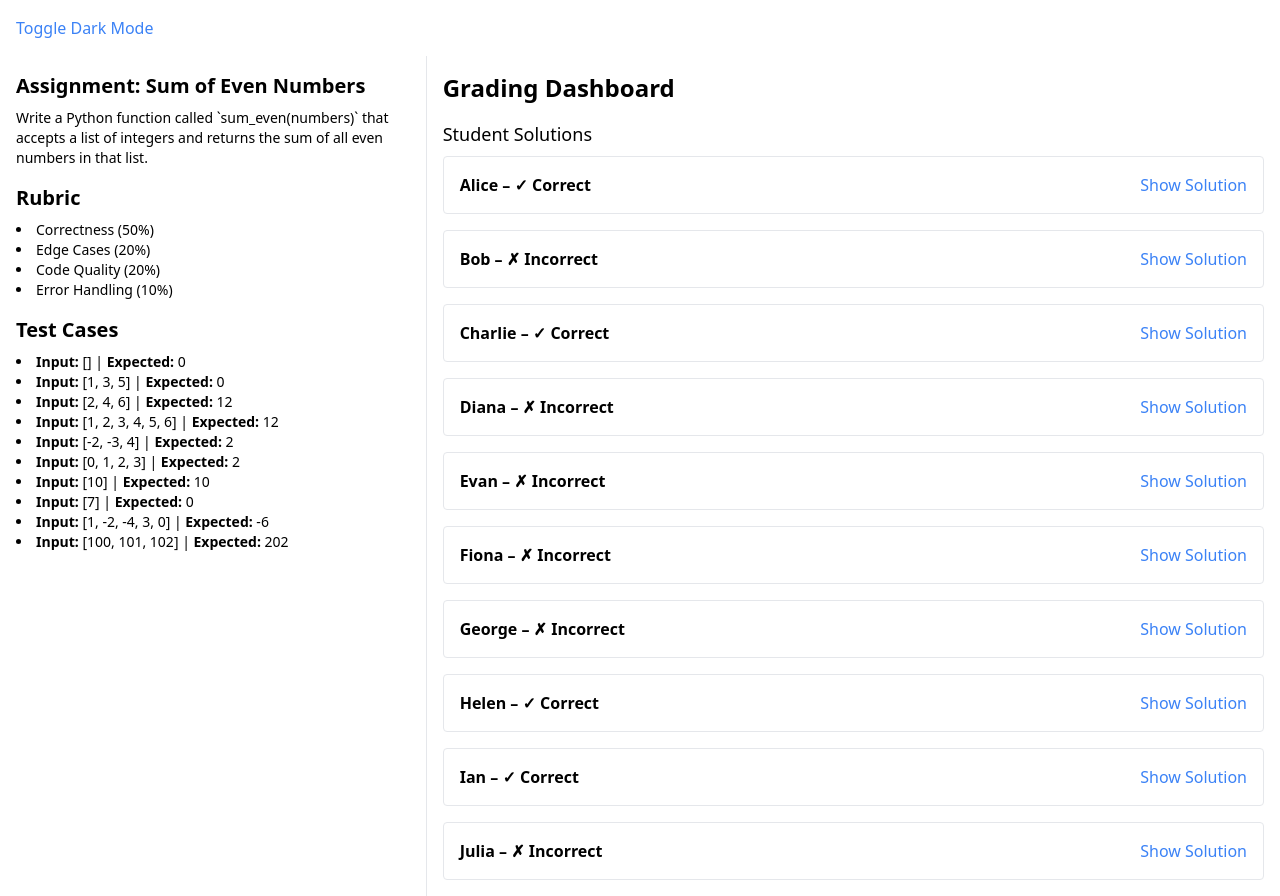
After one commit to EyadAbouKer/grAIder, a Flask app: page /grading_dashboard in a window 1280 px wide. The commit adds this page. Run offline with Flask 3, Linux system fonts and the light colour scheme; some libraries are stand-ins or nearby versions.

Commit message:
creating grading dashboard

```diff
--- a/app.py
+++ b/app.py
@@ -7,9 +7,51 @@ api_key = os.getenv('API_KEY')
 
 app = Flask(__name__)
 
-@app.route('/')
+@app.route("/")
 def home():
-    return render_template('index.html')
+    return render_template("index.html")
 
-if __name__ == '__main__':
+@app.route("/grading_dashboard")
+def grading_dashboard():
+    assignment = {
+        "title": "Sum of Even Numbers",
+        "description": "Write a Python function called `sum_even(numbers)` that accepts a list of integers and returns the sum of all even numbers in that list.",
+        "rubric": {
+            "Correctness": 50,
+            "Edge Cases": 20,
+            "Code Quality": 20,
+            "Error Handling": 10
+        }
+    }
+
+    test_cases = [
+        {"input": "[]", "expected": "0"},
+        {"input": "[1, 3, 5]", "expected": "0"},
+        {"input": "[2, 4, 6]", "expected": "12"},
+        {"input": "[1, 2, 3, 4, 5, 6]", "expected": "12"},
+        {"input": "[-2, -3, 4]", "expected": "2"},
+        {"input": "[0, 1, 2, 3]", "expected": "2"},
+        {"input": "[10]", "expected": "10"},
+        {"input": "[7]", "expected": "0"},
+        {"input": "[1, -2, -4, 3, 0]", "expected": "-6"},
+        {"input": "[100, 101, 102]", "expected": "202"}
+    ]
+
+    students = [
+        {"name": "Alice", "solution": "def sum_even(numbers):\n    return sum(x for x in numbers if x % 2 == 0)", "correct": True, "annotation": "Correct solution."},
+        {"name": "Bob", "solution": "def sum_even(numbers):\n    total = 0\n    for x in numbers:\n        if x % 2 == 1:\n            total += x\n    return total", "correct": False, "annotation": "Checks for odd numbers instead of even."},
+        {"name": "Charlie", "solution": "def sum_even(numbers):\n    total = 0\n    for num in numbers:\n        if num % 2 == 0:\n            total += num\n    return total", "correct": True, "annotation": "Correct solution."},
+        {"name": "Diana", "solution": "def sum_even(numbers)  # Missing colon here\n    total = 0\n    for x in numbers:\n        if x % 2 == 0:\n            total += x\n    return total", "correct": False, "annotation": "Syntax error: Missing colon in function definition."},
+        {"name": "Evan", "solution": "def sum_even(numbers):\n    count = 0\n    for num in numbers:\n        if num % 2 == 0:\n            count += 1  # Wrong: should add the number, not count it.\n    return count", "correct": False, "annotation": "Counts even numbers instead of summing their values."},
+        {"name": "Fiona", "solution": "def sum_even(numbers):\n    total = 0\n    for num in numbers:\n        if num > 0 and num % 2 == 0:  # Faulty: Excludes negative even numbers.\n            total += num\n    return total", "correct": False, "annotation": "Only sums positive even numbers, ignoring negatives."},
+        {"name": "George", "solution": "def sum_even(numbers):\n    return sum(numbers)  # No condition; adds every number.", "correct": False, "annotation": "Sums all numbers regardless of even/odd."},
+        {"name": "Helen", "solution": "def sum_even(numbers):\n    even_numbers = []\n    for num in numbers:\n        if num % 2 == 0:\n            even_numbers.append(num)\n    result = 0\n    for even in even_numbers:\n        result += even\n    return result", "correct": True, "annotation": "Correct solution (verbose but clear)."},
+        {"name": "Ian", "solution": "def sum_even(numbers):\n    if not numbers:\n        return 0\n    head = numbers[0]\n    tail = numbers[1:]\n    if head % 2 == 0:\n        return head + sum_even(tail)\n    else:\n        return sum_even(tail)", "correct": True, "annotation": "Correct recursive solution."},
+        {"name": "Julia", "solution": "def sum_even(numbers):\n    total = 0\n    for num in numbers:\n        # This condition is intended to check evenness but is flawed.\n        if (num / 2) % 2 == 0:\n            total += num\n    return total", "correct": False, "annotation": "Faulty condition using division leads to wrong results."}
+    ]
+
+    return render_template("grading_dashboard.html", assignment=assignment, test_cases=test_cases, students=students)
+
+
+if __name__ == "__main__":
     app.run(debug=True)
--- a/templates/base.html
+++ b/templates/base.html
@@ -16,19 +16,33 @@
         }
     </script>
     </head>
-<body class="bg-white dark:bg-gray-900 text-gray-900 dark:text-gray-100 transition-colors duration-300">
-  <!-- Dark Mode Toggle Button -->
-  <button id="dark-toggle" class="p-2 m-4 bg-gray-200 dark:bg-gray-700 rounded">
-    Toggle Dark Mode
-  </button>
+<body class="bg-white dark:bg-gray-900 text-black dark:text-white">
+    <header class="p-4">
+      <button id="darkModeToggle" class="text-blue-500 hover:underline">Toggle Dark Mode</button>
+    </header>
+    <main>
+      {% block content %}{% endblock %}
+    </main>
+    <script>
+      // Toggle dark mode
+      const toggleButton = document.getElementById('darkModeToggle');
+      toggleButton.addEventListener('click', () => {
+        const html = document.documentElement;
+        if (html.classList.contains('dark')) {
+          html.classList.remove('dark');
+          localStorage.setItem('darkMode', 'disabled');
+        } else {
+          html.classList.add('dark');
+          localStorage.setItem('darkMode', 'enabled');
+        }
+      });
 
-  {% block content %}{% endblock %}
-
-  <script>
-    // Toggle the "dark" class on the root element when the button is clicked
-    const toggleButton = document.getElementById('dark-toggle');
-    toggleButton.addEventListener('click', () => {
-      document.documentElement.classList.toggle('dark');
+      // Apply dark mode on page load
+      document.addEventListener('DOMContentLoaded', () => {
+        const darkMode = localStorage.getItem('darkMode');
+        if (darkMode === 'enabled') {
+          document.documentElement.classList.add('dark');
+        }
       });
     </script>
 </body>
--- /dev/null
+++ b/templates/grading_dashboard.html
@@ -0,0 +1,106 @@
+{% extends "base.html" %}
+
+{% block title %}Grading Dashboard{% endblock %}
+
+{% block content %}
+<!-- Overall container -->
+<div class="flex">
+  <!-- Left Section -->
+  <div class="w-1/3 border-r border-gray-200 dark:border-gray-700 p-4">
+    <!-- Assignment Description -->
+    <div class="mb-4">
+      <h2 class="text-xl font-semibold">Assignment: {{ assignment.title }}</h2>
+      <p class="mt-2 text-sm">{{ assignment.description }}</p>
+    </div>
+
+    <!-- Rubric -->
+    <div class="mb-4">
+      <h2 class="text-xl font-semibold">Rubric</h2>
+      <ul class="mt-2 list-disc list-inside text-sm">
+        {% for criterion, weight in assignment.rubric.items() %}
+        <li>{{ criterion }} ({{ weight }}%)</li>
+        {% endfor %}
+      </ul>
+    </div>
+
+    <!-- Test Cases -->
+    <div>
+      <h2 class="text-xl font-semibold">Test Cases</h2>
+      <ul class="mt-2 list-disc list-inside text-sm">
+        {% for test_case in test_cases %}
+        <li><strong>Input:</strong> {{ test_case.input }} | <strong>Expected:</strong> {{ test_case.expected }}</li>
+        {% endfor %}
+      </ul>
+    </div>
+  </div>
+
+  <!-- Right Section -->
+  <div class="w-2/3 p-4">
+    <!-- Grading Dashboard Header -->
+    <h2 class="text-2xl font-bold mb-4">Grading Dashboard</h2>
+
+    <!-- Student Solutions -->
+    <div>
+      <h3 class="text-lg font-medium mb-2">Student Solutions</h3>
+      <ul class="space-y-4">
+        {% for student in students %}
+        <li class="border rounded p-4 hover:shadow-lg transition-shadow duration-300">
+          <div class="flex justify-between items-center">
+            <h4 class="font-semibold">{{ student.name }} – {{ '✓ Correct' if student.correct else '✗ Incorrect' }}</h4>
+            <button class="text-blue-500 hover:underline" onclick="toggleCode('student-{{ loop.index }}', this)">
+              Show Solution
+            </button>
+          </div>
+          <div id="student-{{ loop.index }}" class="hidden mt-2 transition-all duration-300 overflow-hidden">
+            <pre class="bg-gray-100 dark:bg-gray-800 p-2 rounded text-sm">{{ student.solution }}</pre>
+            <p class="text-sm text-gray-600 mt-2">{{ student.annotation }}</p>
+          </div>
+        </li>
+        {% endfor %}
+      </ul>
+    </div>
+  </div>
+</div>
+
+<script>
+  // Toggle visibility of student code and update button text
+  function toggleCode(id, button) {
+    const element = document.getElementById(id);
+    if (element.classList.contains('hidden')) {
+      element.classList.remove('hidden');
+      element.style.maxHeight = element.scrollHeight + "px"; // Smooth expand
+      button.textContent = "Hide Solution";
+    } else {
+      element.style.maxHeight = "0"; // Smooth collapse
+      element.addEventListener('transitionend', () => element.classList.add('hidden'), { once: true });
+      button.textContent = "Show Solution";
+    }
+  }
+
+  // Preserve dark mode across pages
+  document.addEventListener('DOMContentLoaded', () => {
+    const darkMode = localStorage.getItem('darkMode');
+    if (darkMode === 'enabled') {
+      document.documentElement.classList.add('dark');
+    }
+  });
+</script>
+
+<style>
+  /* Smooth animations for expanding/collapsing */
+  .hidden {
+    max-height: 0;
+    opacity: 0;
+    transition: max-height 0.3s ease, opacity 0.3s ease;
+  }
+
+  .hidden:not(.hidden) {
+    opacity: 1;
+  }
+
+  /* Hover effect for containers */
+  li:hover {
+    background-color: rgba(0, 0, 0, 0.05);
+  }
+</style>
+{% endblock %}
--- a/templates/index.html
+++ b/templates/index.html
@@ -8,5 +8,11 @@
   <p class="mt-2">
     This page supports both dark and light modes using Tailwind CSS.
   </p>
+
+  <!-- Button to Grading Dashboard -->
+  <a href="{{ url_for('grading_dashboard') }}"
+     class="inline-block mt-4 px-4 py-2 bg-blue-600 text-white rounded hover:bg-blue-700">
+    Go to Grading Dashboard
+  </a>
 </div>
 {% endblock %}
```
Lines whose indentation alone changed are shown as unchanged.
